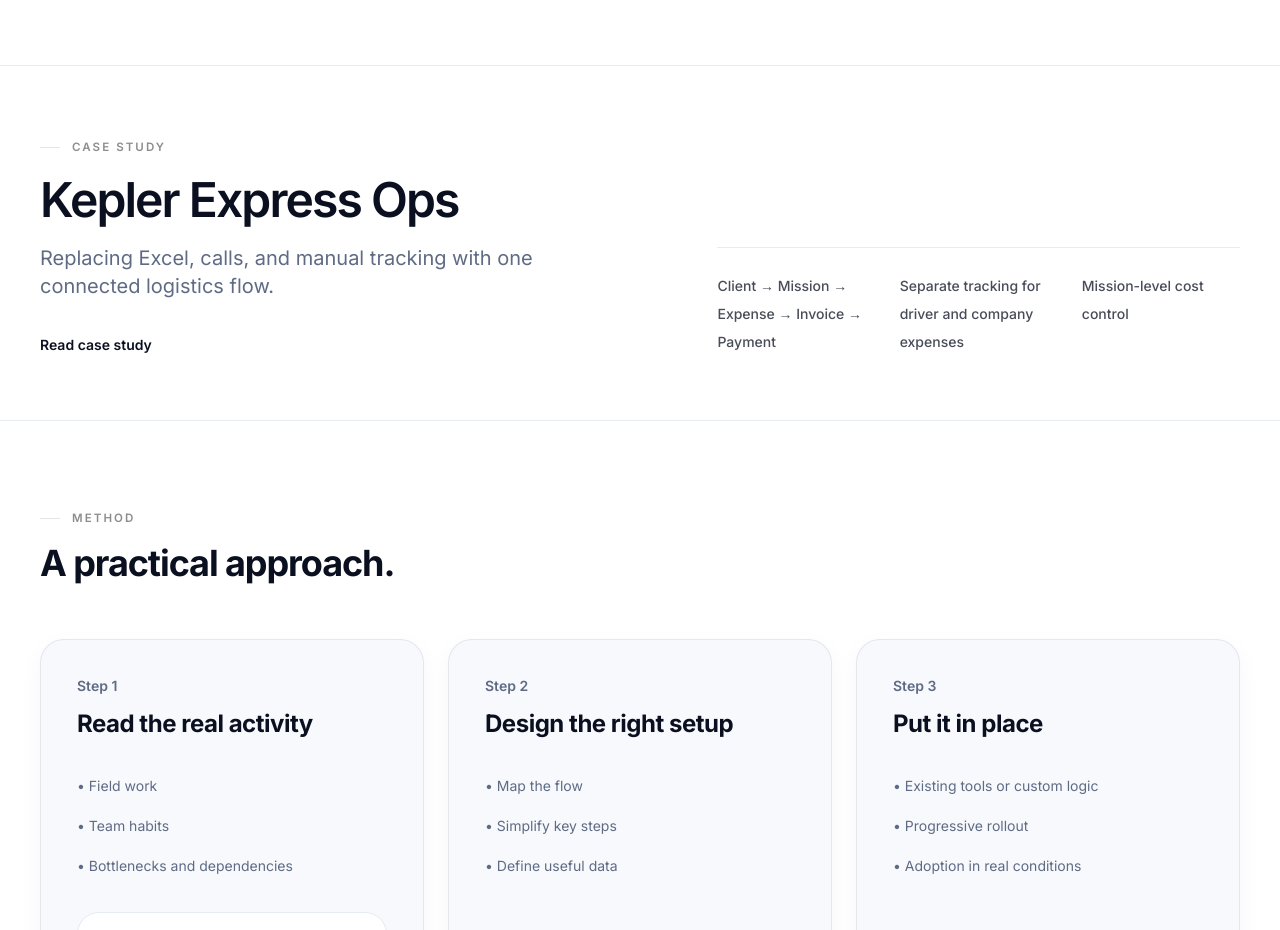
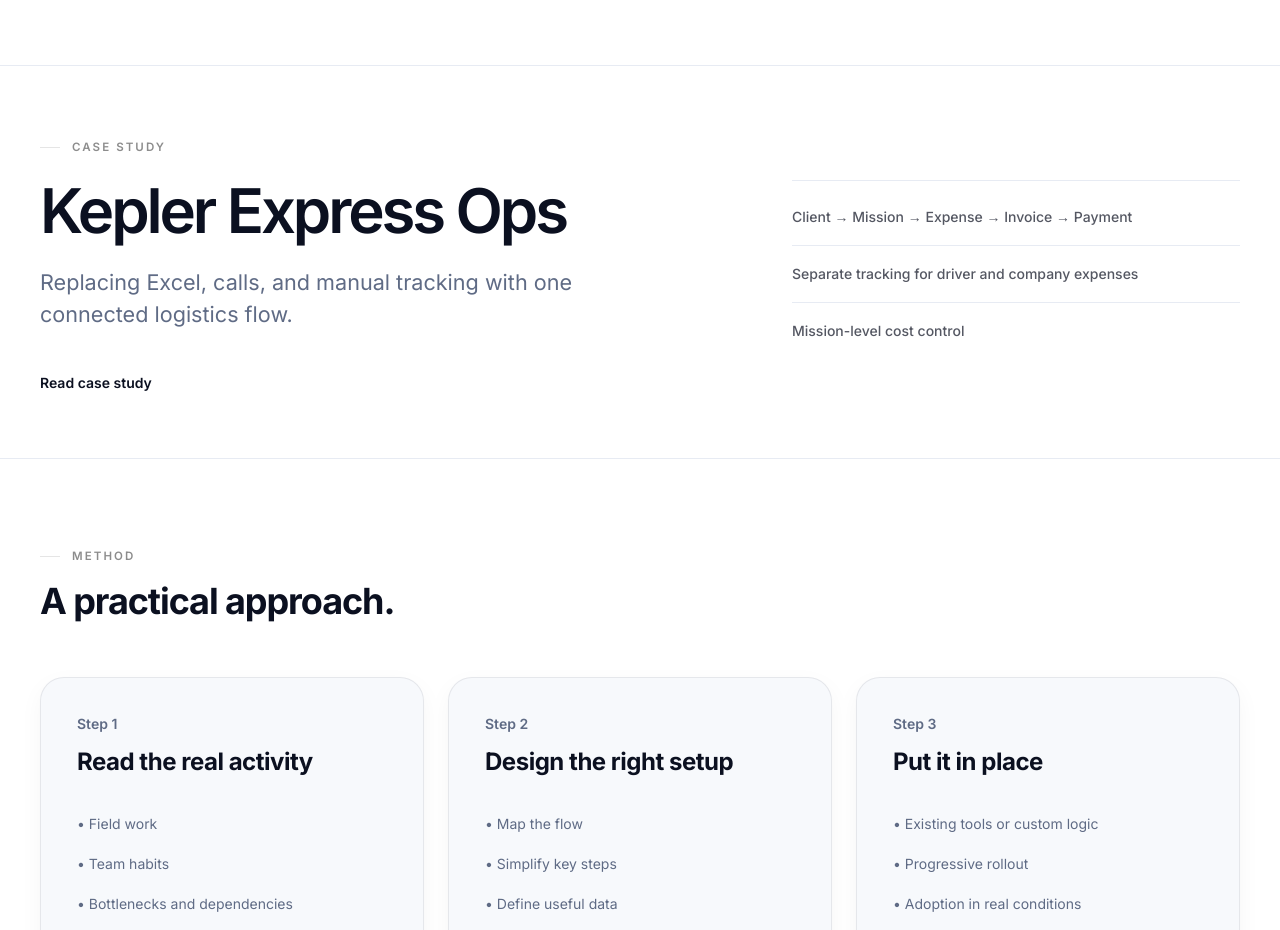
Before and after one commit to Granis75/anisconsult.com, a Next.js app: page / in a window 1280 px wide. Shown: the part 1500-2430 px from the top of the page. Built offline with nearby package versions, Linux system fonts and the light colour scheme.

Commit message:
refactor: strengthen Kepler homepage preview hierarchy

```diff
--- a/app/page.tsx
+++ b/app/page.tsx
@@ -99,18 +99,18 @@ export default function HomePage() {
 
         <section className="border-t border-line bg-white">
           <Reveal className="mx-auto max-w-7xl px-6 py-14 lg:px-10 lg:py-16" delayMs={50}>
-            <div className="grid gap-10 lg:grid-cols-[minmax(0,1.08fr)_minmax(0,0.92fr)] lg:items-end lg:gap-16">
-              <div className="max-w-2xl lg:pr-8">
+            <div className="grid gap-10 lg:grid-cols-[minmax(0,1.15fr)_minmax(18rem,0.85fr)] lg:items-center lg:gap-20">
+              <div className="max-w-3xl lg:pr-10">
                 <SectionKicker label="Case Study" />
-                <h2 className="mt-5 text-4xl font-semibold tracking-[-0.04em] text-ink sm:text-5xl">
+                <h2 className="mt-6 text-[2.85rem] font-semibold leading-[0.95] tracking-[-0.05em] text-ink sm:text-5xl lg:text-[3.85rem]">
                   Kepler Express Ops
                 </h2>
-                <p className="mt-5 max-w-xl text-lg leading-8 text-muted sm:text-xl">
+                <p className="mt-6 max-w-[34rem] text-lg leading-8 text-muted sm:text-[1.35rem]">
                   Replacing Excel, calls, and manual tracking with one
                   connected logistics flow.
                 </p>
 
-                <div className="mt-8">
+                <div className="mt-10">
                   <TrackedLink
                     href="/case-study/kepler-express"
                     event="case_study_cta_click"
@@ -122,12 +122,15 @@ export default function HomePage() {
                 </div>
               </div>
 
-              <div className="max-w-xl lg:ml-auto">
+              <div className="max-w-md lg:ml-auto lg:w-full">
                 <div className="border-t border-line pt-5">
-                  <div className="grid gap-5 sm:grid-cols-3 sm:gap-6">
-                    {keplerTeaserPoints.map((item) => (
-                      <div key={item} className="pt-1">
-                        <p className="text-sm font-medium leading-7 text-ink/75">
+                  <div className="space-y-4">
+                    {keplerTeaserPoints.map((item, index) => (
+                      <div
+                        key={item}
+                        className={index === 0 ? "pt-1" : "border-t border-line pt-4"}
+                      >
+                        <p className="text-sm font-medium leading-6 text-ink/70">
                           {item}
                         </p>
                       </div>
```
